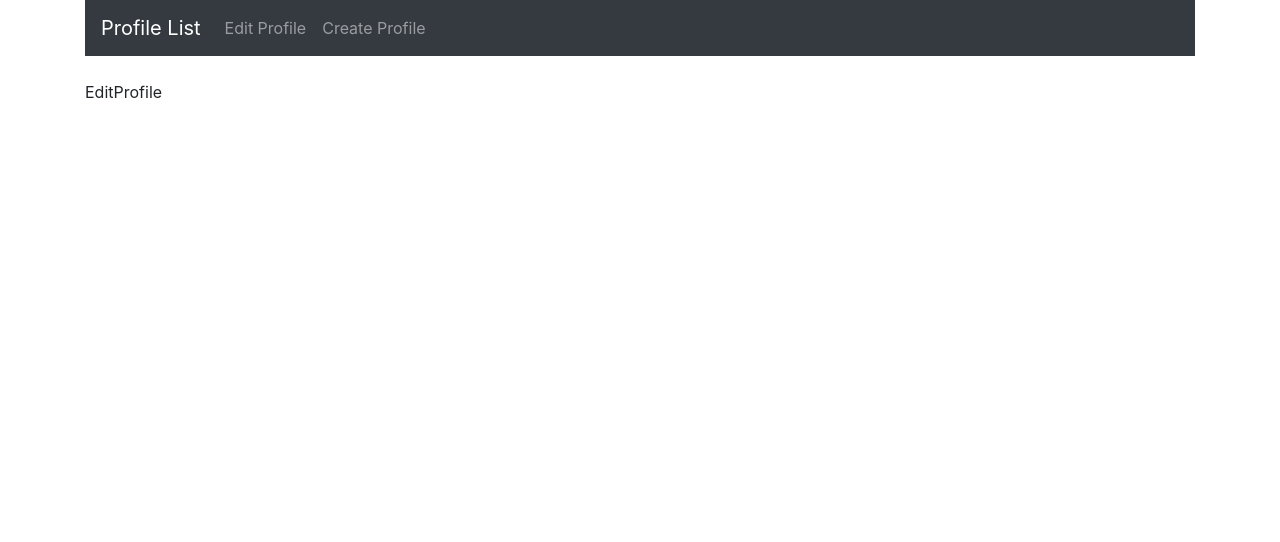
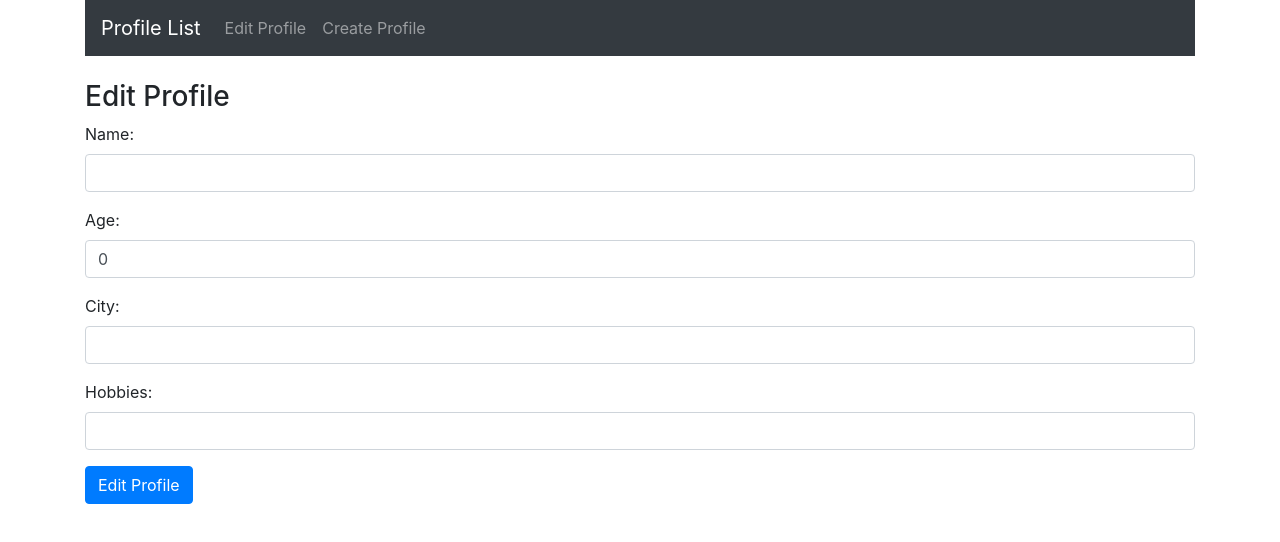
Before and after one commit to DaniAkiode/WebSystemCW, a React (Create React App) app in the folder profilebuilder/: page /edit/1 in a window 1280 px wide. Shown: the top 542 px of the page. Built offline with nearby package versions, Linux system fonts and the light colour scheme; no server answers.

Commit message:
Profile list and edit profile updated

```diff
--- a/profilebuilder/src/components/editprofile.js
+++ b/profilebuilder/src/components/editprofile.js
@@ -1,12 +1,128 @@
 import React, { Component } from 'react';
+import axios from 'axios';
 
 export default class EditProfile extends Component {
+    constructor(props) {
+        super(props);
+
+        this.onChangeName = this.onChangeName.bind(this);
+        this.onChangeAge = this.onChangeAge.bind(this);
+        this.onChangeCity = this.onChangeCity.bind(this);
+        this.onChangeHobbies = this.onChangeHobbies.bind(this);
+        this.onSubmit = this.onSubmit.bind(this);
+
+
+
+        this.state = {
+            name: "",
+            age: 0,
+            city: "",
+            hobbies:"",
+        }
+    }
+
+    componentDidMount(){
+        axios.get('http://localhost:5000/api/'+this.props.match.params.id)
+            .then(response => {
+                this.setState({
+                    name: response.data.name,
+                    age: response.data.age,
+                    city: response.data.city,
+                    hobbies: response.data.hobbies,
+                })
+            })
+    }
+
+    onChangeName(e) {
+        this.setState({
+            name: e.target.value
+        });
+    }
+
+    onChangeAge(e){
+        this.setState({
+            age: e.target.value
+        });
+    }
+    onChangeCity(e){
+        this.setState({
+            city: e.target.value
+        });
+    }
+
+    onChangeHobbies(e){
+        this.setState({
+            hobbies: e.target.value
+        })
+    }
+    onSubmit(e) {
+        e.preventDefault();
+
+        const profile = {
+            name: this.state.name,
+            age: this.state.age,
+            city: this.state.city,
+            hobbies: this.state.hobbies
+        }
+
+        console.log(profile);
+
+        axios.post('http://localhost:5000/api/update/'+this.props.match.params.id, profile)
+        .then(res => console.log(res.data))
+
+        window.location = "/";
+    }
+
 
     render() {
         return (
-            <div>EditProfile</div>
+            <div>
+                <h3>Edit Profile</h3>
+                <form onSubmit={this.onSubmit}>
+                    <div className="form-group">
+                        <label>Name: </label>
+                        <input type="text"
+                            required
+                            className="form-control"
+                            value={this.state.name}
+                            onChange={this.onChangeName}>
+                        </input>
+                    </div>
+                    <div className="form-group">
+                        <label>Age: </label>
+                        <input type="text"
+                            required
+                            className="form-control"
+                            value={this.state.age}
+                            onChange={this.onChangeAge}
+                            />
+                    </div>
+                    <div className="form-group">
+                        <label>City: </label>
+                        <input type="text"
+                            required
+                            className="form-control"
+                            value={this.state.city}
+                            onChange={this.onChangeCity}
+                            />
+                    </div>
+                    <div className="form-group">
+                        <label>Hobbies: </label>
+                        <input type="text"
+                            required
+                            className="form-control"
+                            value={this.state.hobbies}
+                            onChange={this.onChangeHobbies}
+                            />
+                    </div>
+
+                    <div className="form-group">
+                        <input type="submit" value="Edit Profile" className="btn btn-primary" />
+                    </div>
+
+                </form>
+
+            </div>
         )
-
-
     }
 }
--- a/profilebuilder/src/components/profilelist.js
+++ b/profilebuilder/src/components/profilelist.js
@@ -1,11 +1,72 @@
 import React, { Component } from 'react';
+import { Link } from 'react-router-dom';
+import axios from 'axios';
+
+const Profiles = props => (
+    <tr>
+        <td>{props.profile.name}</td>
+        <td>{props.profile.age}</td>
+        <td>{props.profile.city}</td>
+        <td>{props.profile.hobbies}</td>
+        <td>
+            <Link to={"/edit/"+props.profile._id}>edit</Link> | <a href="#" onClick={() => { props.deleteProfile(props.profile._id) }}>delete</a>
+        </td>
+    </tr>
+)
+
 
 export default class ProfileList extends Component {
+    constructor(props) {
+        super(props);
+
+        this.deleteProfile = this.deleteProfile.bind(this);
+
+        this.state = {profiles: []};
+    }
+
+    componentDidMount() {
+        axios.get('http://localhost:5000/api/')
+            .then(response => {
+                this.setState({ profiles: response.data })
+            })
+            .catch((error) => {
+                console.log(error);
+            })
+    }
+    deleteProfile(id) {
+        axios.delete('http://localhost:5000/api/'+id)
+            .then(res => console.log(res.data));
+
+        this.setState({
+            profiles: this.state.profiles.filter(el => el._id !== id)
+        })
+    }
+
+    profileList() {
+        return this.state.profiles.map(currentprofiles => {
+            return <Profiles profile={currentprofiles} deleteProfile={this.deleteProfile} key={currentprofiles._id}/>;
+        })
+    }
+
     render() {
         return (
-            <div>Profile List</div>
+            <div>
+                <h3>Profile List</h3>
+                <table className="table">
+                    <thead className="thead-light">
+                        <tr>
+                            <th>Name</th>
+                            <th>Age</th>
+                            <th>City</th>
+                            <th>Hobbies</th>
+                            <th>Actions</th>
+                        </tr>
+                    </thead>
+                    <tbody>
+                        { this.profileList() }
+                    </tbody>
+                </table>
+            </div>
         )
-
-
     }
 }
```
